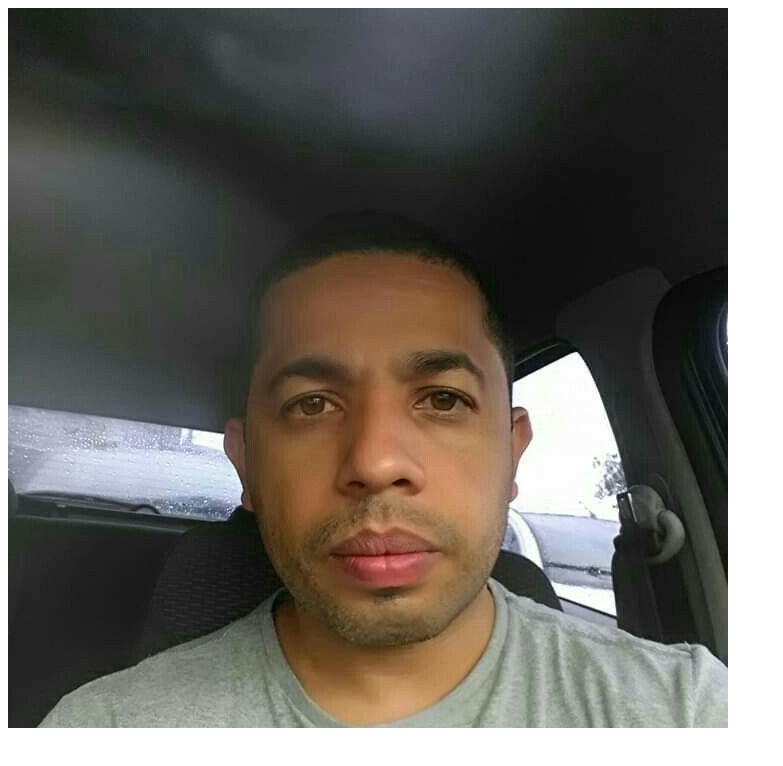
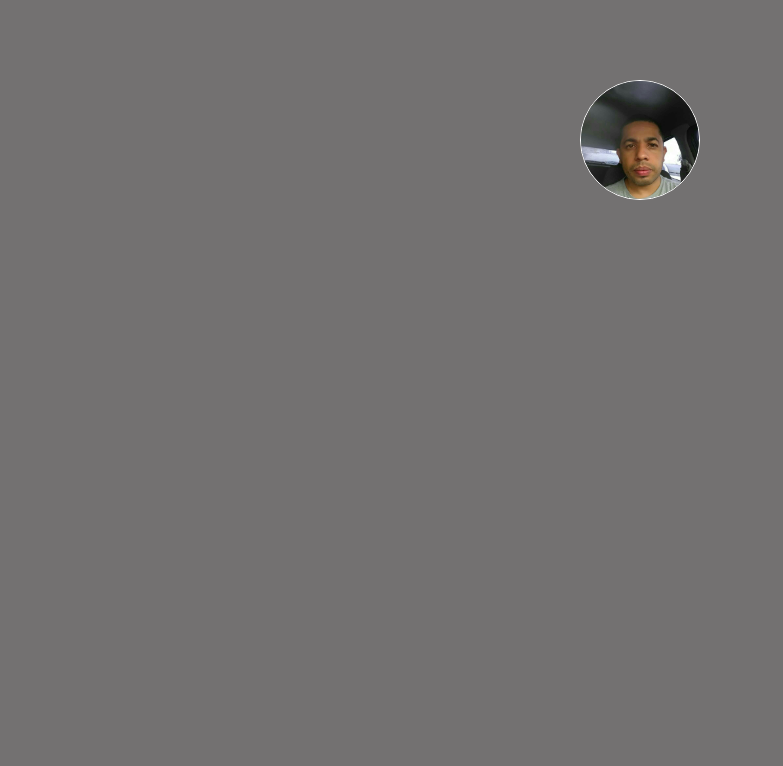
Before and after one commit to tarcisiopenalva/link-tree, a plain HTML site: page assets/index.html in a window 1280 px wide. Shown: the whole page, without its empty margins (0-783 px from the left). Drawn offline with Linux system fonts and the light colour scheme.

Commit message:
add new files

```diff
--- /dev/null
+++ b/assets/css/style.css
@@ -0,0 +1,22 @@
+* {
+    margin: 0;
+    padding: 0;
+    box-sizing: border-box;
+}
+
+body {
+    background-color: #737171;
+    color: #fff;
+}
+
+.profile {
+    text-align: center;
+    margin-top: 80px;
+
+}
+
+.profilePhoto {
+    width: 120px;
+    border-radius: 100%;
+    border: 1px solid #fff;
+}
--- a/index.html
+++ b/assets/index.html
@@ -4,9 +4,13 @@
     <meta charset="UTF-8">
     <meta http-equiv="X-UA-Compatible" content="IE=edge">
     <meta name="viewport" content="width=device-width, initial-scale=1.0">
-    <title>Link Tree</title>
+    <link rel="stylesheet" href="../assets/css/style.css">
+    <title>Linktree</title>
 </head>
 <body>
-    <img src="images/profile-photo.jpg" alt="">
+    <div class="profile">
+    <img class="profilePhoto" src="images/profile-photo.jpg" alt="Profile Photo">
+    </div>
+
 </body>
 </html>
```
Also changed, not shown: assets/images/profile-photo.jpg (renamed from images/profile-photo.jpg).
